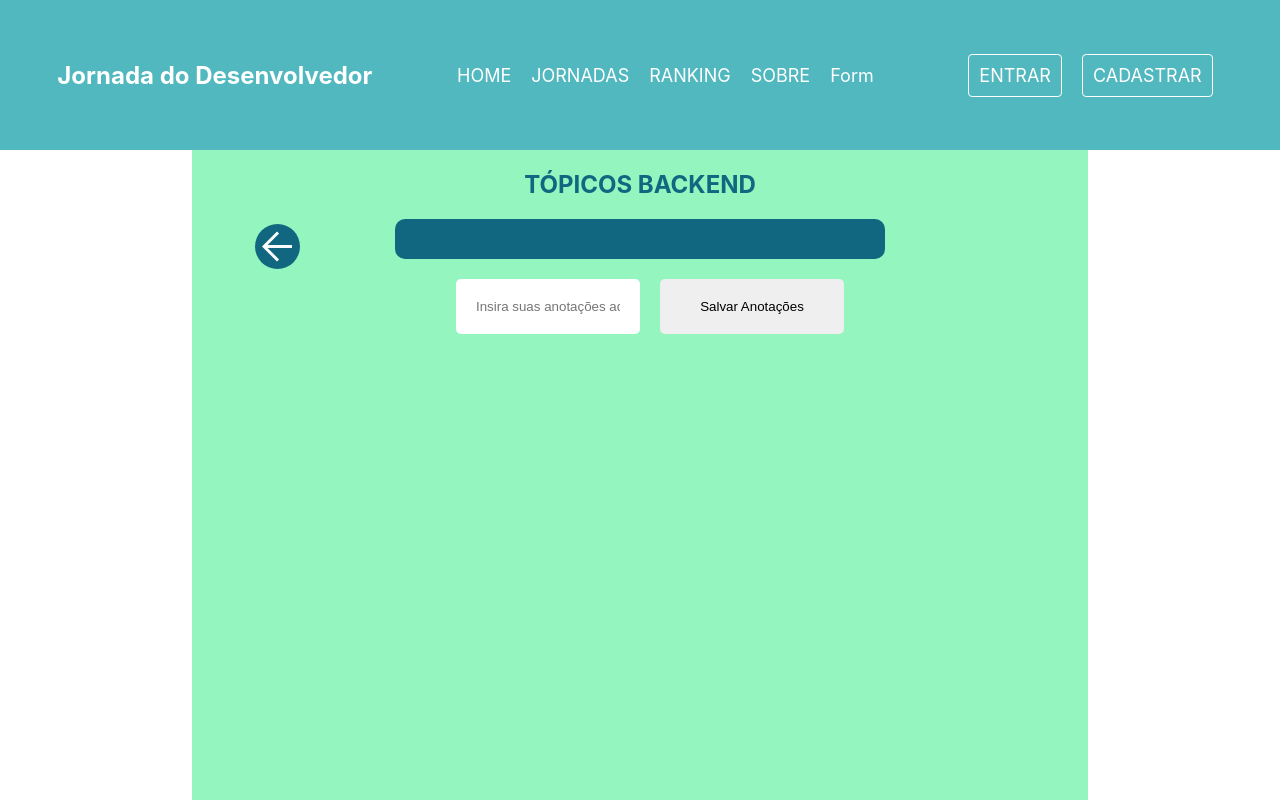
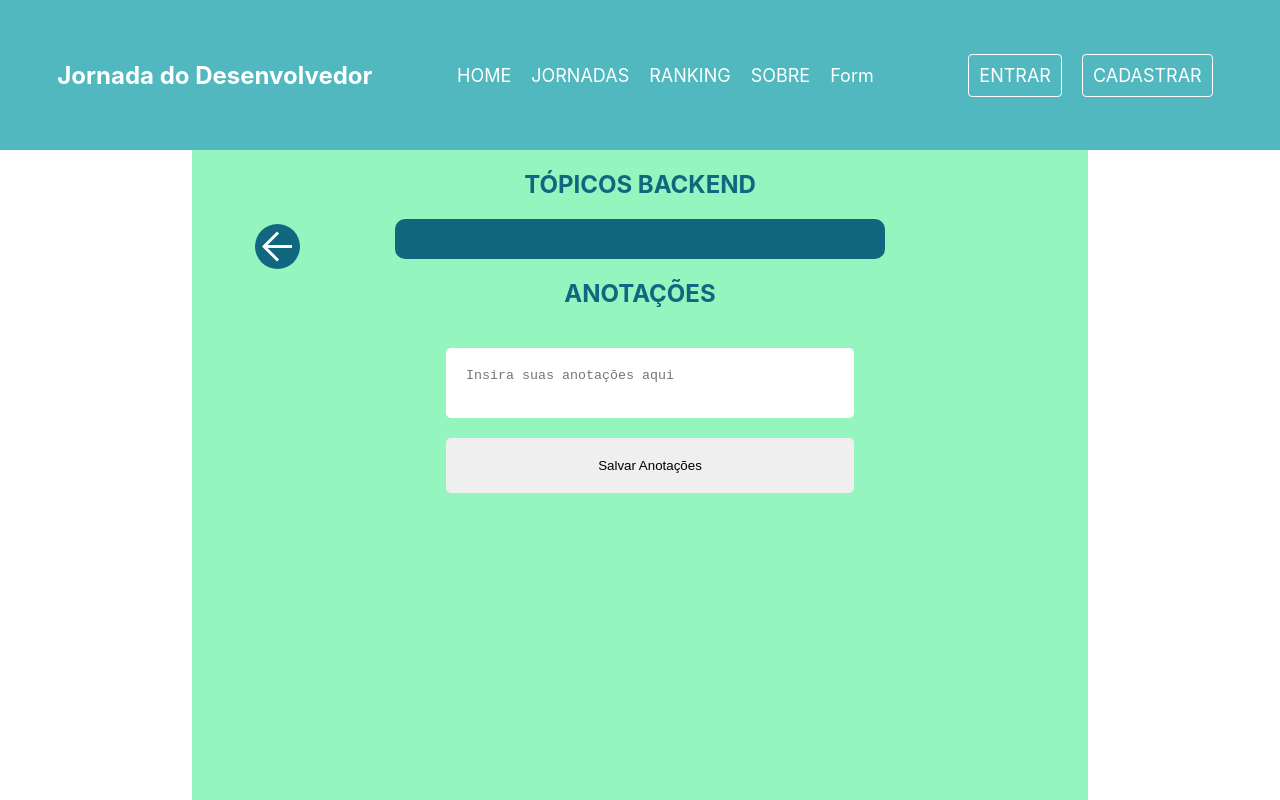
Before and after one commit to delberss/Delber_Kennedy_Nicolas_Wesley, a React (Create React App) app: page /jornadas in a window 1280 px wide. Both pictures are taken after a click on the link "BACKEND". Shown: the top 800 px of the page. Built offline with nearby package versions, Linux system fonts and the light colour scheme; no server answers.

Commit message:
Mudanças no campo de anotacoes

```diff
--- a/src/pages/Home/styles.css
+++ b/src/pages/Home/styles.css
@@ -4,6 +4,7 @@
 
 .nameUser{
     color: rgb(7, 103, 103);
+    font-size: 1.3rem;
 }
 
 .box_home{
@@ -17,7 +18,7 @@
     margin-bottom: 10px;
 }
 
-.jornadaIndicada, .facaLogin{
+.jornadaIndicada, .facaLogin, .bemVindoHome{
     background-color: rgba(16, 103, 127, 0.575);
     color: white;
     border-radius: 10px;
--- a/src/pages/Jornadas/index.js
+++ b/src/pages/Jornadas/index.js
@@ -130,10 +130,21 @@ class Jornadas extends Component {
                 let id = this.state.topBack[i]['id'];
                 let nome = this.state.topBack[i]['nome'];
                 List.push(
+
+                    <div className="subtopico">
                         <li className="topico" key={id} onClick={() => {
                             this.setState({ valorSwitch: 's', idT: id });
                             this.carregaSubtopicos(id);
-                    }}>{nome}</li>
+                                }}>{nome}
+                        </li>
+
+                        <div className="topicoConcluido">
+                            <span className="fa-solid fa-check"></span>
+                        </div>
+                    </div>
+
+
+
                 );
             }
         }
@@ -158,14 +169,21 @@ class Jornadas extends Component {
                 let id = this.state.subT[i]['id'];
                 let nome = this.state.subT[i]['nome'];
                 List.push(
-                    <li className="subtopico" key={id}>
+                    <>
+                        <div className="subtopico">
+                            <li key={id}>
 
                                 <div onClick={() => {
                                     this.setState({ valorSwitch: 'd', idSubT: id });
-                            this.detalhesST(id)
-                        }}>{nome}</div>
+                                    this.detalhesST(id)}}>{nome}
+                                </div>
 
                             </li>
+                            <div className="subtopicoConcluido">
+                                <span className="fa-solid fa-check"></span>
+                            </div>
+                        </div>
+                    </>
                 );
             }
         }
@@ -343,15 +361,13 @@ class Jornadas extends Component {
                     <h2 className="jornadasBackFront">Jornadas</h2>
                     <div className="jornadas">
                         <a className="box-backend" onClick={() => {
-                            this.setState({ valorSwitch: 'b', idCam: 1,anotacao: [{ 'conteudo': '', 'id': -1 }] });
-                            this.carregaAnotacao(1)
+                            this.setState({ valorSwitch: 'b', idCam: 1,anotacao: [{ 'conteudo': '', 'id': -1 }] }, () => this.carregaAnotacao(1));
                         }}>
                             <strong>Backend</strong>
                         </a>
 
                         <a className="box-frontend" onClick={() => {
-                            this.setState({ valorSwitch: 'f', idCam: 2,anotacao: [{ 'conteudo': '', 'id': -1 }] });
-                            this.carregaAnotacao(1)
+                            this.setState({ valorSwitch: 'f', idCam: 2,anotacao: [{ 'conteudo': '', 'id': -1 }] },  () => this.carregaAnotacao(1));
                         }}>
                             <strong>Frontend</strong>
                         </a>
@@ -383,15 +399,17 @@ class Jornadas extends Component {
                     </div>
                     <div>
                         <div className="field_anotacoes">
-
-                            <input type="anotacoes" name="anotacoes" value={this.state.anotacao[0]['conteudo']}
-                                placeholder="Insira suas anotações aqui" id="anotacoes" onChange={e => {
+                        <h2 className="h2_anotacoes">Anotações</h2>
+                        <textarea maxLength={300} name="anotacoes"  value={this.state.anotacao[0]['conteudo']}
+                                placeholder="Insira suas anotações aqui" id="anotacao"
+                        onChange={e => {
 
                                     var a = this.state.anotacao[0];
                                     a['conteudo'] = e.target.value;
                                     this.setState({ anotacao: [a] });
+                                }}>
+                        </textarea>
 
-                                }} />
                             <button onClick={() => { this.salvaAnotacao(1) }}>Salvar Anotações</button>
                         </div>
 
@@ -432,12 +450,22 @@ class Jornadas extends Component {
                         </div>
 
                         <div>
+
                         <div className="field_anotacoes">
+                            <h2 className="h2_anotacoes">Anotações</h2>
+                            <textarea maxLength={300} name="anotacoes"  value={this.state.anotacao[0]['conteudo']}
+                                    placeholder="Insira suas anotações aqui" id="anotacao"
+                            onChange={e => {
 
-                                <input type="anotacoes" name="anotacoes"
-                                    placeholder="Insira suas anotações aqui" id="anotacoes" />
-                                <button>Salvar Anotações</button>
+                                        var a = this.state.anotacao[0];
+                                        a['conteudo'] = e.target.value;
+                                        this.setState({ anotacao: [a] });
+                                    }}>
+                            </textarea>
+
+                                <button onClick={() => { this.salvaAnotacao(1) }}>Salvar Anotações</button>
                             </div>
+
                         </div>
 
                     </div>
@@ -467,11 +495,18 @@ class Jornadas extends Component {
                     </div>
                     <div>
                         <div className="field_anotacoes">
+                        <h2 className="h2_anotacoes">Anotações</h2>
+                        <textarea maxLength={300} name="anotacoes"  value={this.state.anotacao[0]['conteudo']}
+                                placeholder="Insira suas anotações aqui" id="anotacao"
+                        onChange={e => {
 
-                            <input type="anotacoes" name="anotacoes"
-                                placeholder="Insira suas anotações aqui" id="anotacoes" />
+                                    var a = this.state.anotacao[0];
+                                    a['conteudo'] = e.target.value;
+                                    this.setState({ anotacao: [a] });
+                                }}>
+                        </textarea>
 
-                            <button>Salvar Anotações</button>
+                            <button onClick={() => { this.salvaAnotacao(1) }}>Salvar Anotações</button>
                         </div>
 
                     </div>
@@ -501,19 +536,19 @@ class Jornadas extends Component {
                     </div>
                     <div>
                         <div className="field_anotacoes">
-
-                            <input type="anotacoes" name="anotacoes" value={this.state.anotacao[0]['conteudo']}
-                                placeholder="Insira suas anotações aqui" id="anotacoes" onChange={e => {
+                        <h2 className="h2_anotacoes">Anotações</h2>
+                        <textarea maxLength={300} name="anotacoes"  value={this.state.anotacao[0]['conteudo']}
+                                placeholder="Insira suas anotações aqui" id="anotacao"
+                        onChange={e => {
 
                                     var a = this.state.anotacao[0];
                                     a['conteudo'] = e.target.value;
                                     this.setState({ anotacao: [a] });
+                                }}>
+                        </textarea>
 
-                                }} />
                             <button onClick={() => { this.salvaAnotacao(1) }}>Salvar Anotações</button>
                         </div>
-
-
                     </div>
 
                 </div>
--- a/src/pages/Jornadas/style.css
+++ b/src/pages/Jornadas/style.css
@@ -10,6 +10,26 @@
     max-width: 60%;
     border-radius: 10px;
     padding: 10px;
+}
+
+.h2_anotacoes{
+    margin-top: 20px;
+}
+
+.topicoConcluido,
+.subtopicoConcluido {
+    display: none;
+    justify-self: end;
+    text-align: right;
+
+}
+
+.topicoConcluido span,
+.subtopicoConcluido span{
+    color: green;
+    background-color: white;
+    padding: 2px;
+    border-radius: 50px;
 }
 
 .voltar {
@@ -35,14 +55,16 @@
 
 .field_anotacoes{
     display: flex;
+    flex-direction: column;
     align-items: center;
     width: 50%;
     margin: auto;
 }
 
-.field_anotacoes input,
+.field_anotacoes #anotacao,
 .field_anotacoes button
 {
+    height: 40%;
     width: 100%;
     margin-top: 20px;
     padding: 20px;
@@ -50,6 +72,7 @@
     border-radius: 5px;
     border: none;
     margin-left: 20px;
+    resize: none;
 }
 
 
--- a/src/pages/Jornadas/styleSubtopicos.css
+++ b/src/pages/Jornadas/styleSubtopicos.css
@@ -1,5 +1,6 @@
 .subtopicos ul{
     margin-bottom: 20px;
+    width: 80%;
 }
 
 .subtopicos a{
@@ -16,3 +17,9 @@
     border-radius: 20px;
     transition: 100ms;
 }
+
+.subtopico{
+    display: flex;
+    justify-content: space-between;
+    margin-bottom: 5px;
+}
```
Lines whose indentation alone changed are shown as unchanged.
